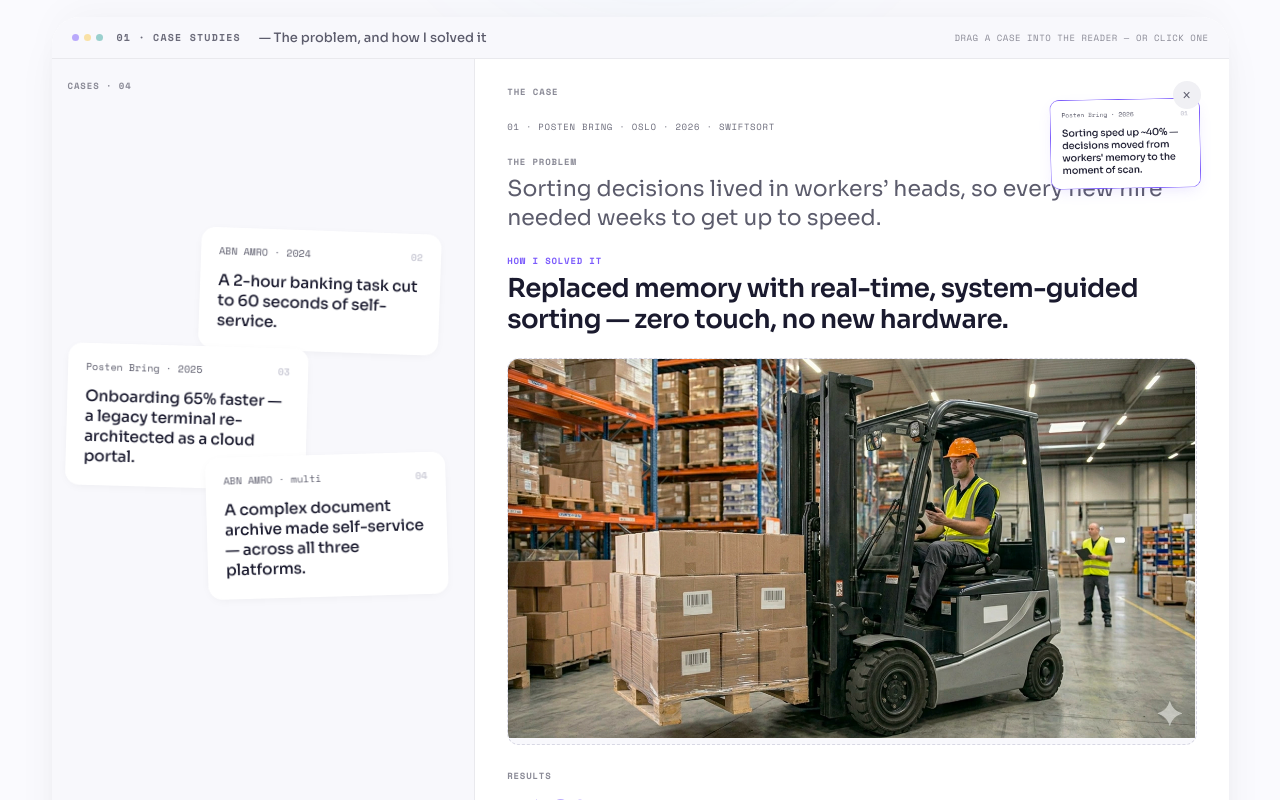
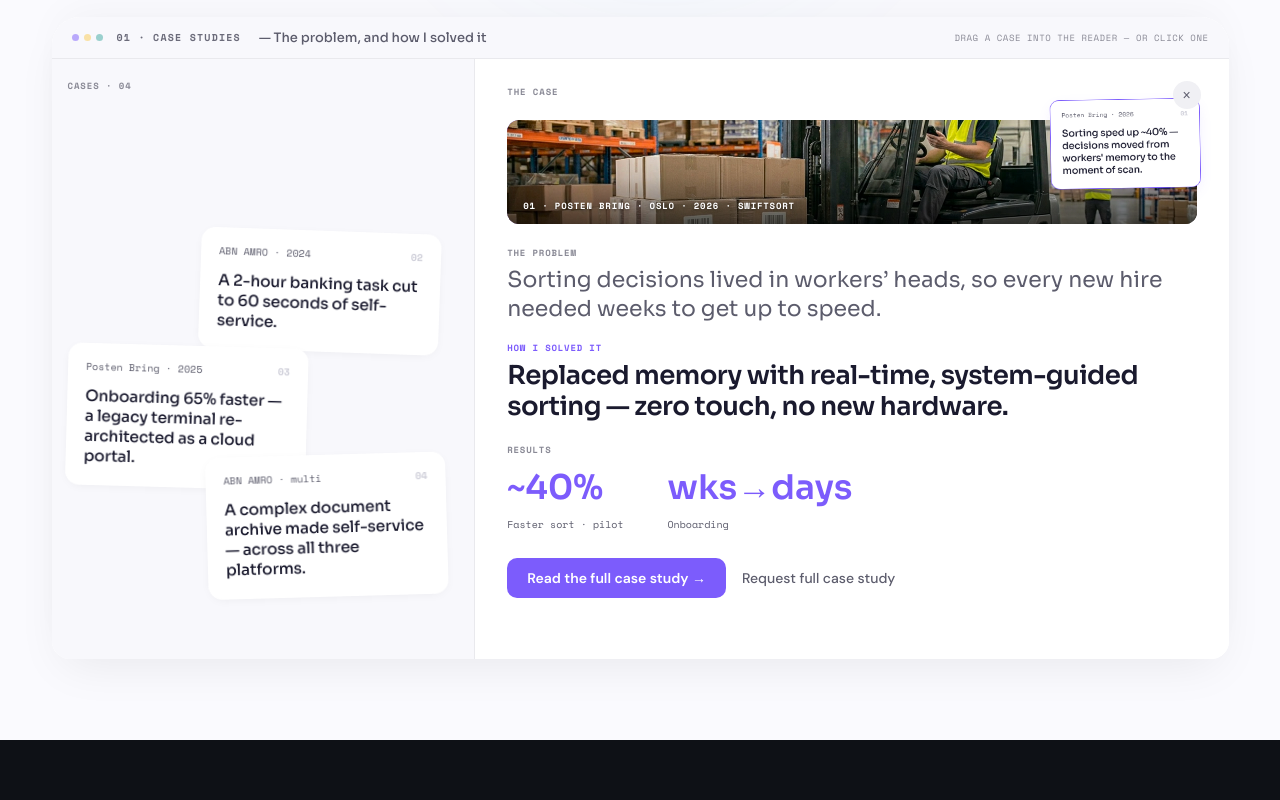
Before and after one commit to ykshettydesign/YKShetty-portfolio, a React (Vite) app: page / in a window 1280 px wide. Shown: the part 840-1640 px from the top of the page. Built offline with nearby package versions, Linux system fonts and the light colour scheme.

Commit message:
container

```diff
--- a/src/components/CaseReader.jsx
+++ b/src/components/CaseReader.jsx
@@ -28,46 +28,44 @@ const solPara = {
 }
 
 /**
- * The "reader" content for a single active case study — a tight, scannable read:
- *   Title → The problem → How I solved it → cover image → Results.
- * One paragraph each; the deeper detail lives behind "Request full case study".
- * The whole block fades in (owned by the parent's opacity transition).
+ * The "reader" content for a single active case study — a tight, scannable read
+ * that fits in one view without scrolling:
+ *   [cover backdrop + title] → The problem → How I solved it → Results.
+ * The cover is a compact header strip (title overlaid) rather than a tall
+ * mid-flow banner, so the whole panel stays above the fold. One paragraph each;
+ * the deeper detail lives behind "Request full case study". The block fades in
+ * (owned by the parent's opacity transition).
  */
 export default function CaseReader({ study }) {
   if (!study) return null
   return (
     <div data-detail={study.id}>
-      {/* 1 · title */}
-      <div style={{ ...mono, fontSize: 9, letterSpacing: '0.08em', textTransform: 'uppercase', color: 'var(--text-tertiary)', marginBottom: 22 }}>
-        {study.metaLong}
-      </div>
-
-      {/* 2 · the problem */}
-      <div style={{ ...label, color: 'var(--text-muted)' }}>The problem</div>
-      <p style={probPara}>{study.problem}</p>
-
-      {/* 3 · how I solved it */}
-      <div style={{ ...label, color: 'var(--accent)', margin: '22px 0 6px' }}>How I solved it</div>
-      <p style={solPara}>{study.solution}</p>
-
-      {/* 4 · cover image — real image on top of the neutral placeholder; if the
-          image is missing or fails to load, onError hides it and the placeholder
-          shows through. */}
-      <div className="case-cover case-cover--placeholder" style={{ position: 'relative', overflow: 'hidden', margin: '22px 0 0' }} aria-hidden="true">
-        <span>Cover image</span>
+      {/* 1 · cover backdrop — compact header strip with the title overlaid. A
+          real image fills it when present; otherwise the accent gradient shows.
+          If the image fails to load, onError hides it and the gradient + scrim
+          keep the title legible. */}
+      <div className="case-cover-strip">
         {study.cover && (
           <img
             key={study.cover}
             src={study.cover}
             alt=""
             onError={(e) => { e.currentTarget.style.display = 'none' }}
-            style={{ position: 'absolute', inset: -1, objectFit: 'cover' }}
           />
         )}
+        <div className="case-cover-strip__meta">{study.metaLong}</div>
       </div>
 
-      {/* 5 · results */}
-      <div style={{ ...label, color: 'var(--text-muted)', margin: '24px 0 10px' }}>Results</div>
+      {/* 2 · the problem */}
+      <div style={{ ...label, color: 'var(--text-muted)', marginTop: 22 }}>The problem</div>
+      <p style={probPara}>{study.problem}</p>
+
+      {/* 3 · how I solved it */}
+      <div style={{ ...label, color: 'var(--accent)', margin: '18px 0 6px' }}>How I solved it</div>
+      <p style={solPara}>{study.solution}</p>
+
+      {/* 4 · results */}
+      <div style={{ ...label, color: 'var(--text-muted)', margin: '20px 0 10px' }}>Results</div>
       <div style={{ display: 'flex', gap: 44, marginBottom: 26 }}>
         {study.stats.map((s) => (
           <div key={s.label}>
--- a/src/styles/global.css
+++ b/src/styles/global.css
@@ -208,6 +208,46 @@ img { max-width: 100%; }
   font-size: 10px;
   letter-spacing: 0.2em;
   text-transform: uppercase;
+}
+
+/* Case reader header — the cover as a compact backdrop strip with the case
+   title overlaid, so the whole reader fits in one view. Falls back to an accent
+   gradient when there's no cover (or the image fails to load). */
+.case-cover-strip {
+  position: relative;
+  display: flex;
+  align-items: flex-end;
+  overflow: hidden;
+  height: clamp(96px, 13vh, 128px);
+  border-radius: 12px;
+  background: linear-gradient(135deg, var(--accent-strong), var(--bg-inverse));
+}
+.case-cover-strip img {
+  position: absolute;
+  inset: 0;
+  z-index: 0;
+  width: 100%;
+  height: 100%;
+  object-fit: cover;
+}
+.case-cover-strip::after {
+  content: "";
+  position: absolute;
+  inset: 0;
+  z-index: 1;
+  background: linear-gradient(to top, rgba(0, 0, 0, 0.6) 0%, rgba(0, 0, 0, 0.15) 45%, rgba(0, 0, 0, 0) 78%);
+}
+.case-cover-strip__meta {
+  position: relative;
+  z-index: 2;
+  padding: 12px 16px;
+  font-family: var(--font-mono);
+  font-size: 9px;
+  font-weight: 700;
+  letter-spacing: 0.09em;
+  text-transform: uppercase;
+  color: #fff;
+  text-shadow: 0 1px 3px rgba(0, 0, 0, 0.45);
 }
 
 /* motion: the same gentle overshoot as the hero bubbles */
```
